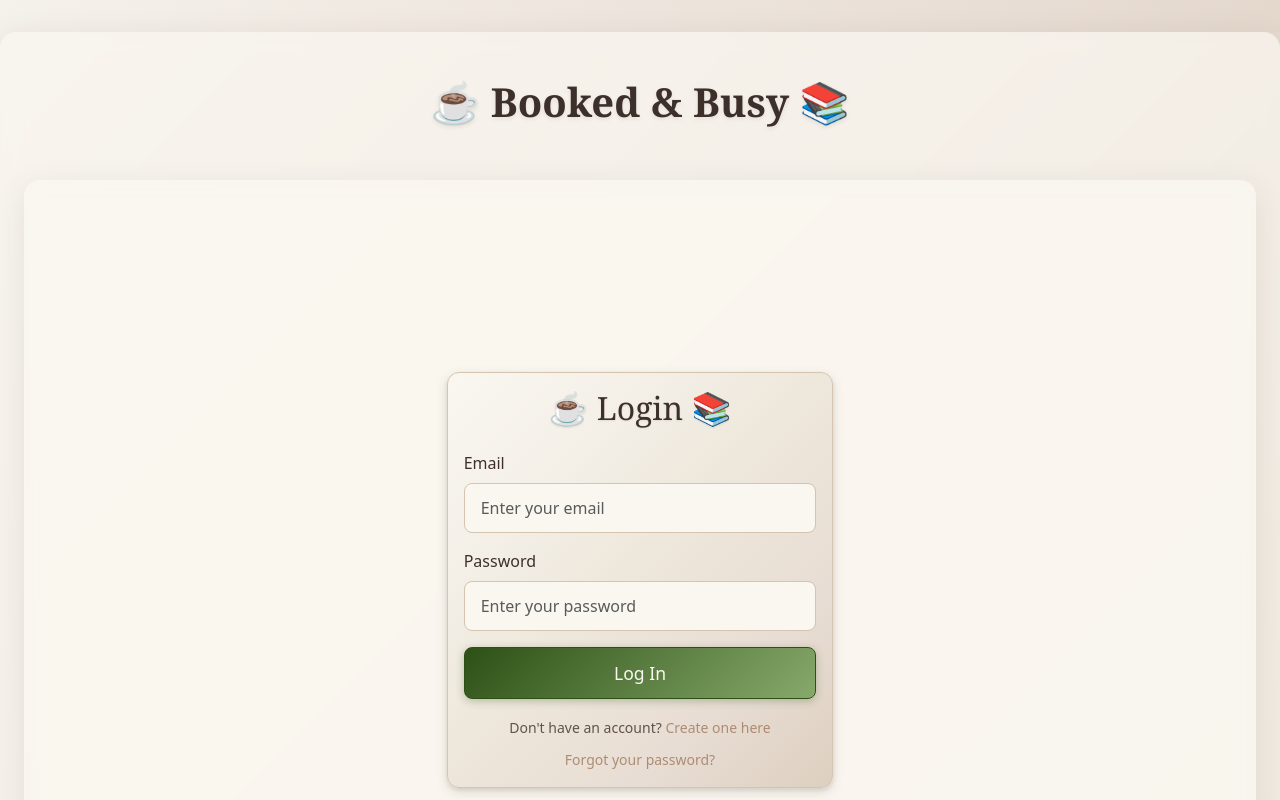
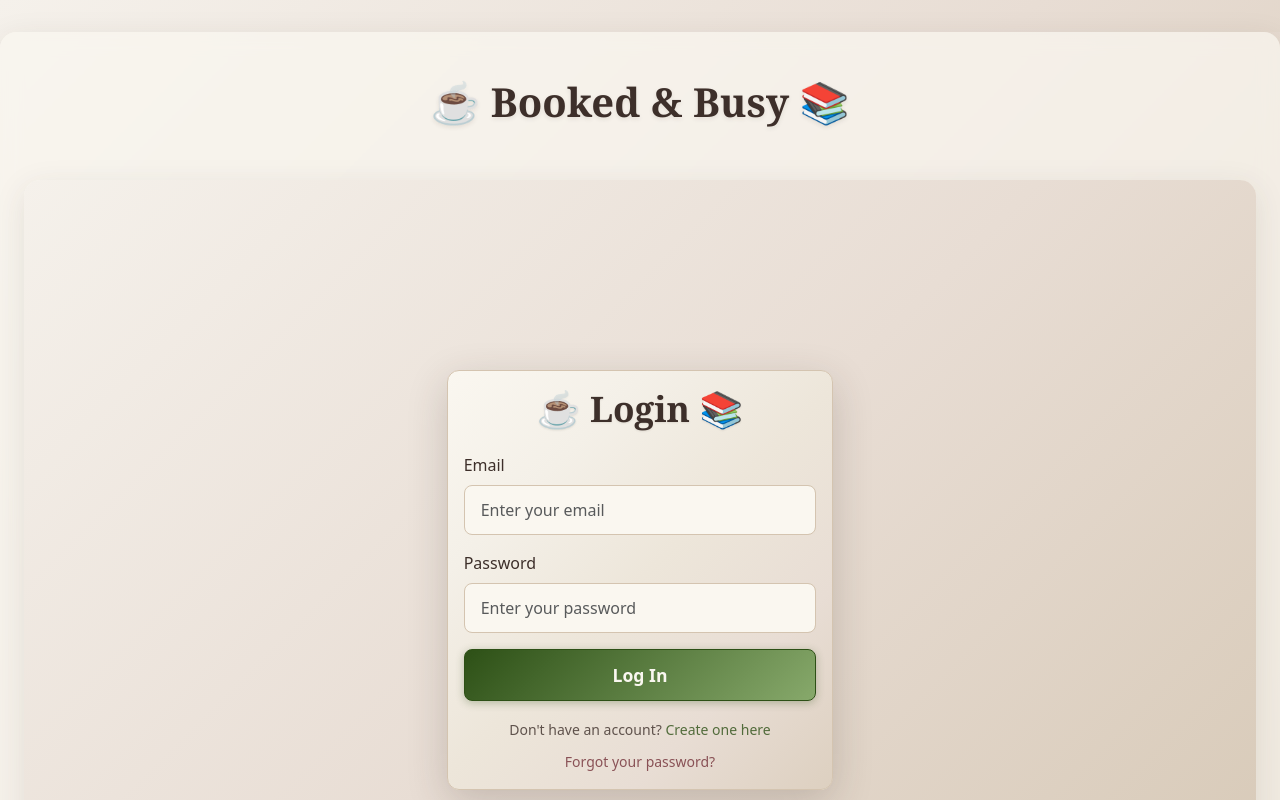
Before and after one commit to devklynch/bookclub_fe, a React (Vite) app: page / in a window 1280 px wide. Shown: the top 800 px of the page. Built offline with nearby package versions, Linux system fonts and the light colour scheme.

Commit message:
Refactor inline CSS

```diff
--- a/src/Login.jsx
+++ b/src/Login.jsx
@@ -1,5 +1,4 @@
 import { useEffect, useState } from "react";
-import axios from "axios";
 import { useNavigate } from "react-router-dom";
 import api from "./api";
 import {
@@ -55,138 +54,63 @@ function Login({ onLogin }) {
   return (
     <Container
       fluid
-      className="d-flex justify-content-center align-items-center p-0"
-      style={{
-        minHeight: "100vh",
-        width: "100%",
-        background:
-          "linear-gradient(135deg, #f5f1eb 0%, #e8ddd4 50%, #d6c8b5 100%)",
-        position: "relative",
-      }}
+      className="d-flex justify-content-center align-items-center p-0 login-page-container"
     >
       <div className="window-drops"></div>
       <Row className="w-100">
         <Col md={{ span: 6, offset: 3 }} lg={{ span: 4, offset: 4 }}>
-          <Card
-            className="cozy-container warm-glow"
-            style={{
-              backgroundColor: "var(--card-bg)",
-              borderColor: "var(--border-color)",
-              boxShadow: "0 12px 40px rgba(61, 47, 42, 0.2)",
-              position: "relative",
-            }}
-          >
+          <Card className="cozy-container warm-glow login-card">
             <div className="book-corner top-left"></div>
             <div className="book-corner bottom-right"></div>
             <Card.Body>
-              <h2
-                className="mb-4 text-center coffee-steam"
-                style={{
-                  color: "var(--primary-text)",
-                  fontFamily: "'Georgia', 'Times New Roman', serif",
-                  fontSize: "2.2rem",
-                  fontWeight: "600",
-                }}
-              >
+              <h2 className="mb-4 text-center coffee-steam login-title">
                 ☕ Login 📚
               </h2>
               {error && <Alert variant="danger">{error}</Alert>}
               <Form onSubmit={handleLogin}>
                 <Form.Group controlId="formEmail" className="mb-3">
-                  <Form.Label
-                    style={{
-                      color: "var(--primary-text)",
-                      fontWeight: "500",
-                      fontSize: "1rem",
-                    }}
-                  >
-                    Email
-                  </Form.Label>
+                  <Form.Label className="login-form-label">Email</Form.Label>
                   <Form.Control
                     type="email"
                     placeholder="Enter your email"
                     value={email}
                     onChange={(e) => setEmail(e.target.value)}
                     required
-                    style={{
-                      backgroundColor: "var(--card-bg)",
-                      borderColor: "var(--border-color)",
-                      color: "var(--primary-text)",
-                      borderRadius: "8px",
-                      padding: "12px 16px",
-                    }}
+                    className="login-form-input"
                   />
                 </Form.Group>
 
                 <Form.Group controlId="formPassword" className="mb-3">
-                  <Form.Label
-                    style={{
-                      color: "var(--primary-text)",
-                      fontWeight: "500",
-                      fontSize: "1rem",
-                    }}
-                  >
-                    Password
-                  </Form.Label>
+                  <Form.Label className="login-form-label">Password</Form.Label>
                   <Form.Control
                     type="password"
                     placeholder="Enter your password"
                     value={password}
                     onChange={(e) => setPassword(e.target.value)}
                     required
-                    style={{
-                      backgroundColor: "var(--card-bg)",
-                      borderColor: "var(--border-color)",
-                      color: "var(--primary-text)",
-                      borderRadius: "8px",
-                      padding: "12px 16px",
-                    }}
+                    className="login-form-input"
                   />
                 </Form.Group>
 
                 <Button
                   variant="primary"
                   type="submit"
-                  className="w-100 mb-3 warm-glow"
-                  style={{
-                    padding: "12px 24px",
-                    fontSize: "1.1rem",
-                    fontWeight: "600",
-                    borderRadius: "8px",
-                  }}
+                  className="w-100 mb-3 warm-glow login-submit-button"
                 >
                   Log In
                 </Button>
 
                 <div className="text-center">
-                  <small
-                    style={{ color: "var(--primary-text)", opacity: "0.8" }}
-                  >
+                  <small className="auth-text">
                     Don't have an account?{" "}
-                    <a
-                      href="/create_account"
-                      style={{
-                        textDecoration: "none",
-                        color: "var(--forest-green)",
-                        fontWeight: "500",
-                      }}
-                    >
+                    <a href="/create_account" className="auth-link-create">
                       Create one here
                     </a>
                   </small>
                 </div>
                 <div className="text-center mt-2">
-                  <small
-                    style={{ color: "var(--primary-text)", opacity: "0.8" }}
-                  >
-                    <a
-                      href="/forgot_password"
-                      style={{
-                        textDecoration: "none",
-                        color: "var(--burgundy)",
-                        fontWeight: "500",
-                      }}
-                    >
+                  <small className="auth-text">
+                    <a href="/forgot_password" className="auth-link-forgot">
                       Forgot your password?
                     </a>
                   </small>
--- a/src/index.css
+++ b/src/index.css
@@ -678,3 +678,68 @@ h3 {
   outline: 2px solid var(--accent-color) !important;
   outline-offset: 2px !important;
 }
+
+/* Login Page Specific Styles */
+.login-page-container {
+  min-height: 100vh !important;
+  width: 100% !important;
+  background: linear-gradient(
+    135deg,
+    #f5f1eb 0%,
+    #e8ddd4 50%,
+    #d6c8b5 100%
+  ) !important;
+  position: relative !important;
+}
+
+.login-card {
+  background-color: var(--card-bg) !important;
+  border-color: var(--border-color) !important;
+  box-shadow: 0 12px 40px rgba(61, 47, 42, 0.2) !important;
+  position: relative !important;
+}
+
+.login-title {
+  color: var(--primary-text) !important;
+  font-family: "Georgia", "Times New Roman", serif !important;
+  font-size: 2.2rem !important;
+  font-weight: 600 !important;
+}
+
+.login-form-label {
+  color: var(--primary-text) !important;
+  font-weight: 500 !important;
+  font-size: 1rem !important;
+}
+
+.login-form-input {
+  background-color: var(--card-bg) !important;
+  border-color: var(--border-color) !important;
+  color: var(--primary-text) !important;
+  border-radius: 8px !important;
+  padding: 12px 16px !important;
+}
+
+.login-submit-button {
+  padding: 12px 24px !important;
+  font-size: 1.1rem !important;
+  font-weight: 600 !important;
+  border-radius: 8px !important;
+}
+
+.auth-text {
+  color: var(--primary-text) !important;
+  opacity: 0.8 !important;
+}
+
+.auth-link-create {
+  text-decoration: none !important;
+  color: var(--forest-green) !important;
+  font-weight: 500 !important;
+}
+
+.auth-link-forgot {
+  text-decoration: none !important;
+  color: var(--burgundy) !important;
+  font-weight: 500 !important;
+}
```
